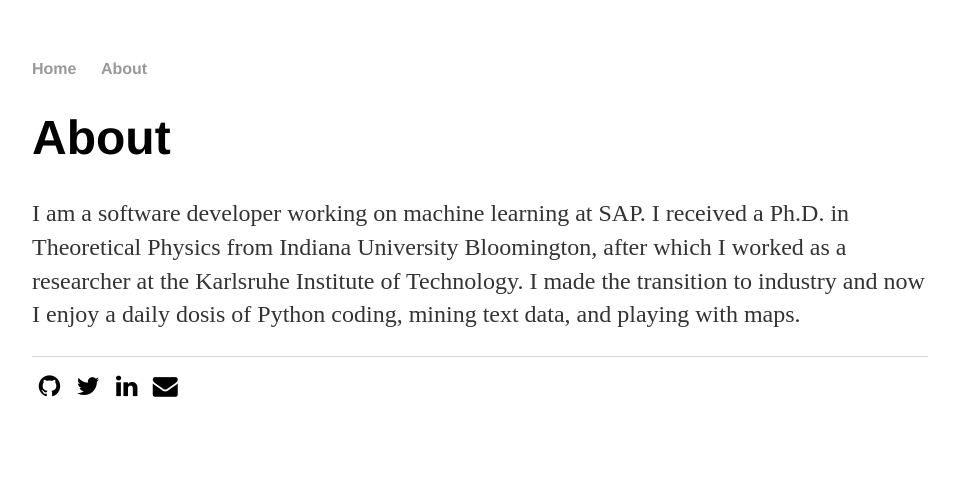
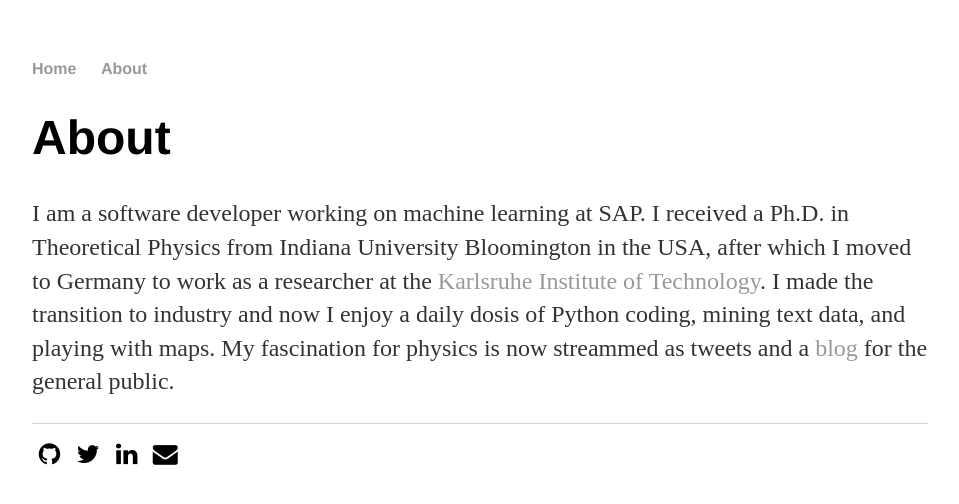
Before and after one commit to jorge-diaz/jorge-diaz.github.io, a Jekyll site: the page built from about/index.html, in a window 1280 px wide. Shown: the top 504 px of the page, without its empty margins (160-1119 px from the left). Built offline with Jekyll 4.4.1, drawn with Linux system fonts in a browser that asks for light colours.

Commit message:
update: about

```diff
--- a/about/index.html
+++ b/about/index.html
@@ -5,8 +5,10 @@
 <div class="blurb">
 	<h1>About</h1>
 	<p>I am a software developer working on machine learning at SAP. I received
-	a Ph.D. in Theoretical Physics from Indiana University Bloomington, after
-	which I worked as a researcher at the Karlsruhe Institute of Technology. I
-	made the transition to industry and now I enjoy a daily dosis of Python
-	coding, mining text data, and playing with maps.</p>
+	a Ph.D. in Theoretical Physics from Indiana University Bloomington in the
+	USA, after which I moved to Germany to work as a researcher at the <a href="https://www.itp.kit.edu/~jsdiaz/" target="_blank">Karlsruhe
+	Institute of Technology</a>. I made the transition to industry and now I enjoy a
+	daily dosis of Python coding, mining text data, and playing with maps. My
+	fascination for physics is now streammed as tweets and a <a href="https://conexioncausal.wordpress.com/" target="_blank">blog</a> for the
+	general public.</p>
 </div><!-- /.blurb -->
```
